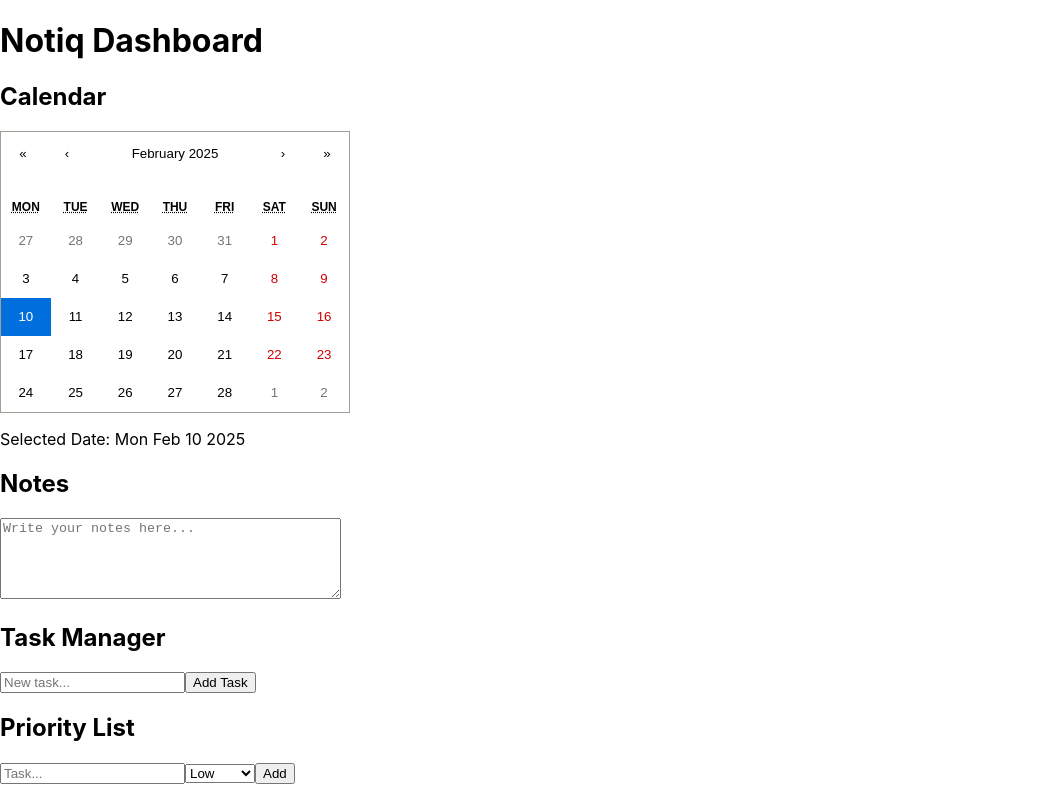
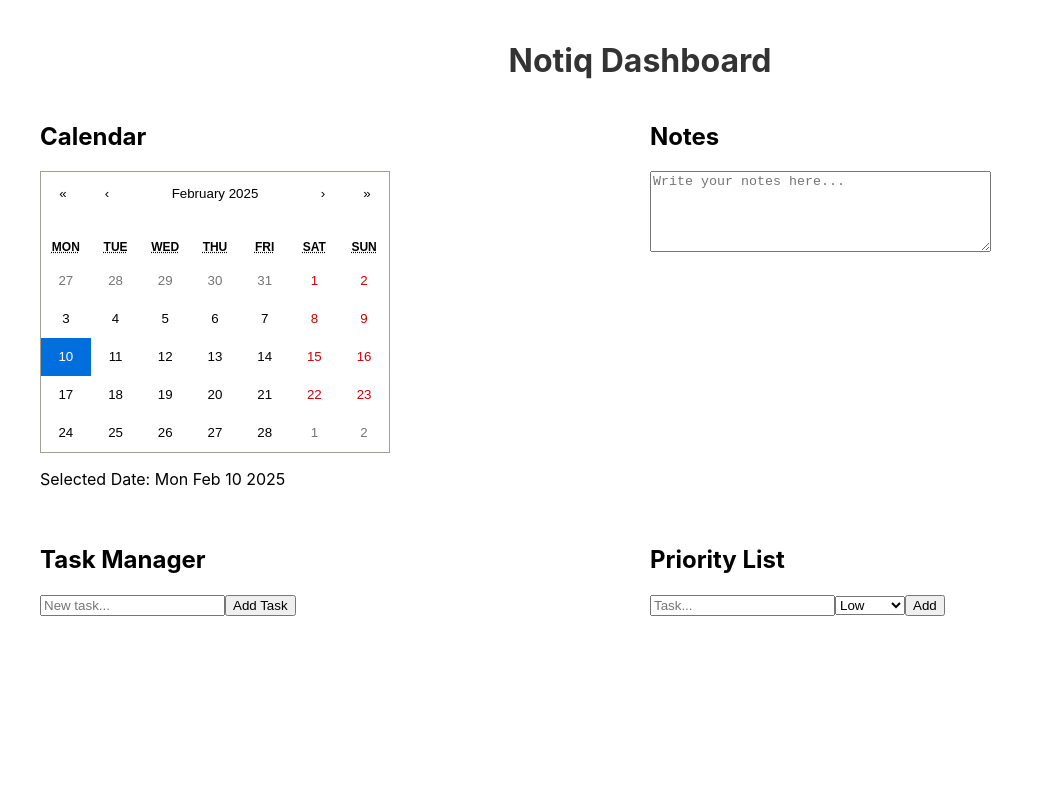
Before and after one commit to elizabethvilloria/Notique, a React (Create React App) app: page / in a window 1280 px wide. Shown: the whole page, without its empty margins (0-1054 px from the left). Built offline with nearby package versions, Linux system fonts and the light colour scheme.

Commit message:
fix: update component import paths to match directory casing

```diff
--- a/src/pages/Dashboard.js
+++ b/src/pages/Dashboard.js
@@ -1,17 +1,19 @@
 import React from "react";
-import CalendarComponent from "../components/CalendarComponent";
-import NotesComponent from "../components/NotesComponent";
-import TaskManager from "../components/TaskManager";
-import PriorityList from "../components/PriorityList";
+import CalendarComponent from "../Components/CalendarComponent";
+import NotesComponent from "../Components/NotesComponent";
+import TaskManager from "../Components/TaskManager";
+import PriorityList from "../Components/PriorityList";
 
 const Dashboard = () => {
   return (
-    <div>
-      <h1>Notiq Dashboard</h1>
-      <CalendarComponent />
-      <NotesComponent />
-      <TaskManager />
-      <PriorityList />
+    <div style={{ padding: '20px', maxWidth: '1200px', margin: '0 auto' }}>
+      <h1 style={{ textAlign: 'center', color: '#333' }}>Notiq Dashboard</h1>
+      <div style={{ display: 'grid', gridTemplateColumns: '1fr 1fr', gap: '20px' }}>
+        <CalendarComponent />
+        <NotesComponent />
+        <TaskManager />
+        <PriorityList />
+      </div>
     </div>
   );
 };
```
